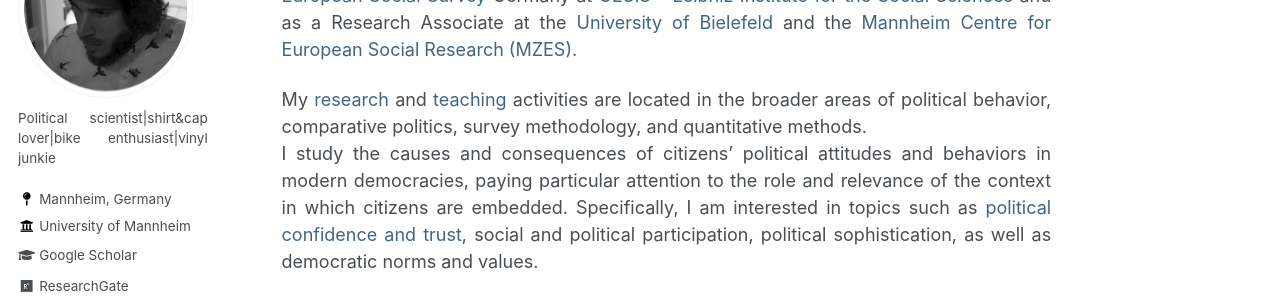
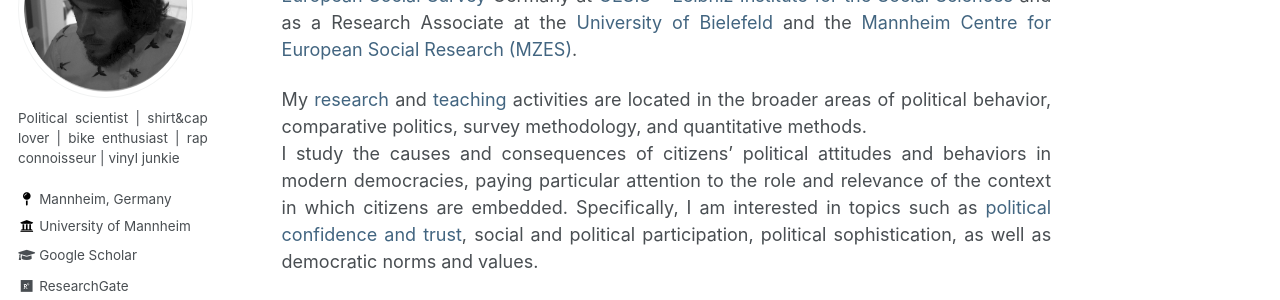
Before and after one commit to cschnaudt/cschnaudt.github.io, a Jekyll site: the page built from _pages/about.md, in a window 1280 px wide. Shown: the part 286-586 px from the top of the page. Built offline with Jekyll 4.4.1, drawn with Linux system fonts in a browser that asks for light colours.

Commit message:
Update _config.yml

```diff
--- a/_config.yml
+++ b/_config.yml
@@ -82,7 +82,7 @@ analytics:
 author:
   name             : ""
   avatar           : "profile1.png"
-  bio              : "Political scientist|shirt&cap lover|bike enthusiast|vinyl junkie"
+  bio              : "Political scientist | shirt&cap lover | bike enthusiast | rap connoisseur | vinyl junkie"
   location         : "Mannheim, Germany"
   employer         : "University of Mannheim"
   pubmed           :
```
